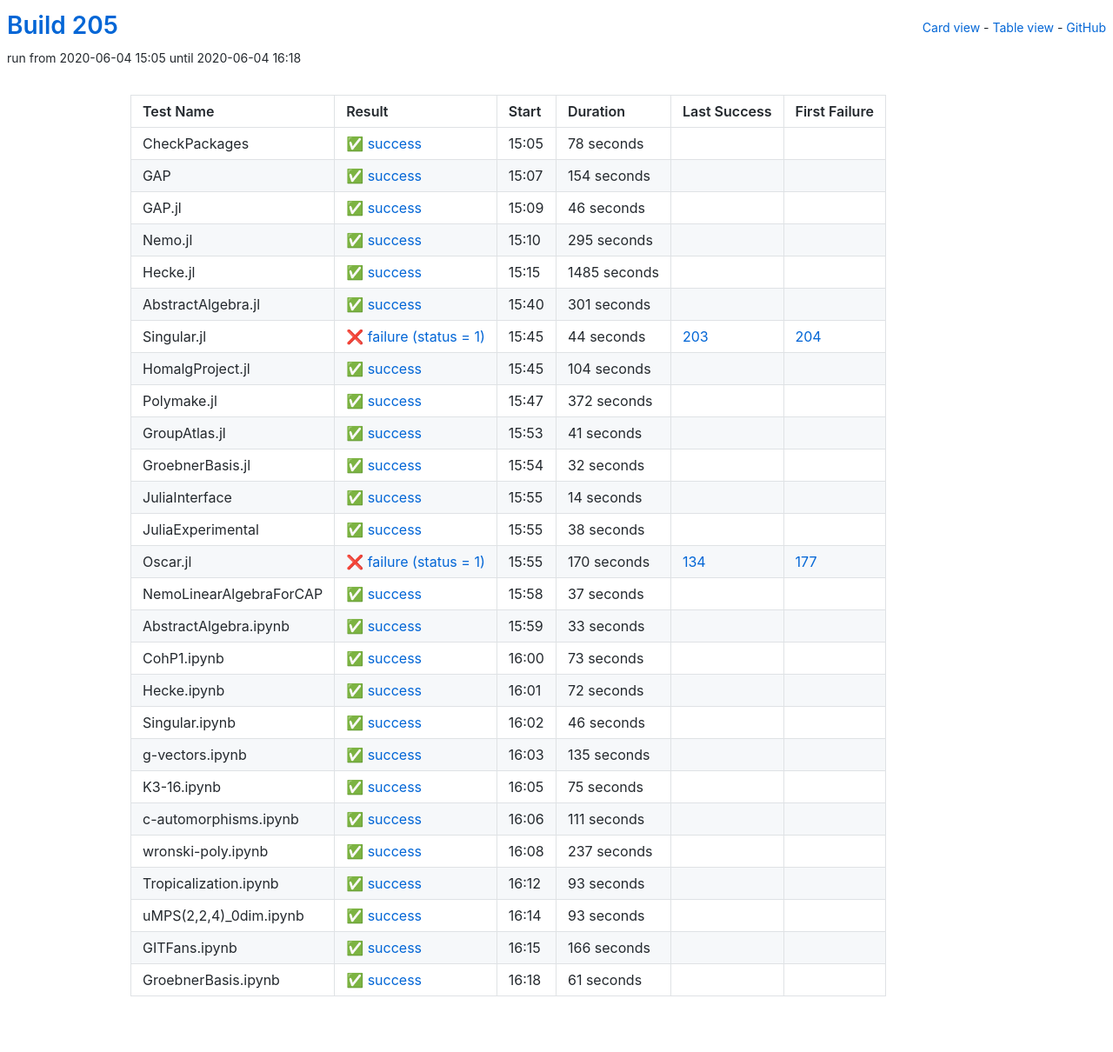
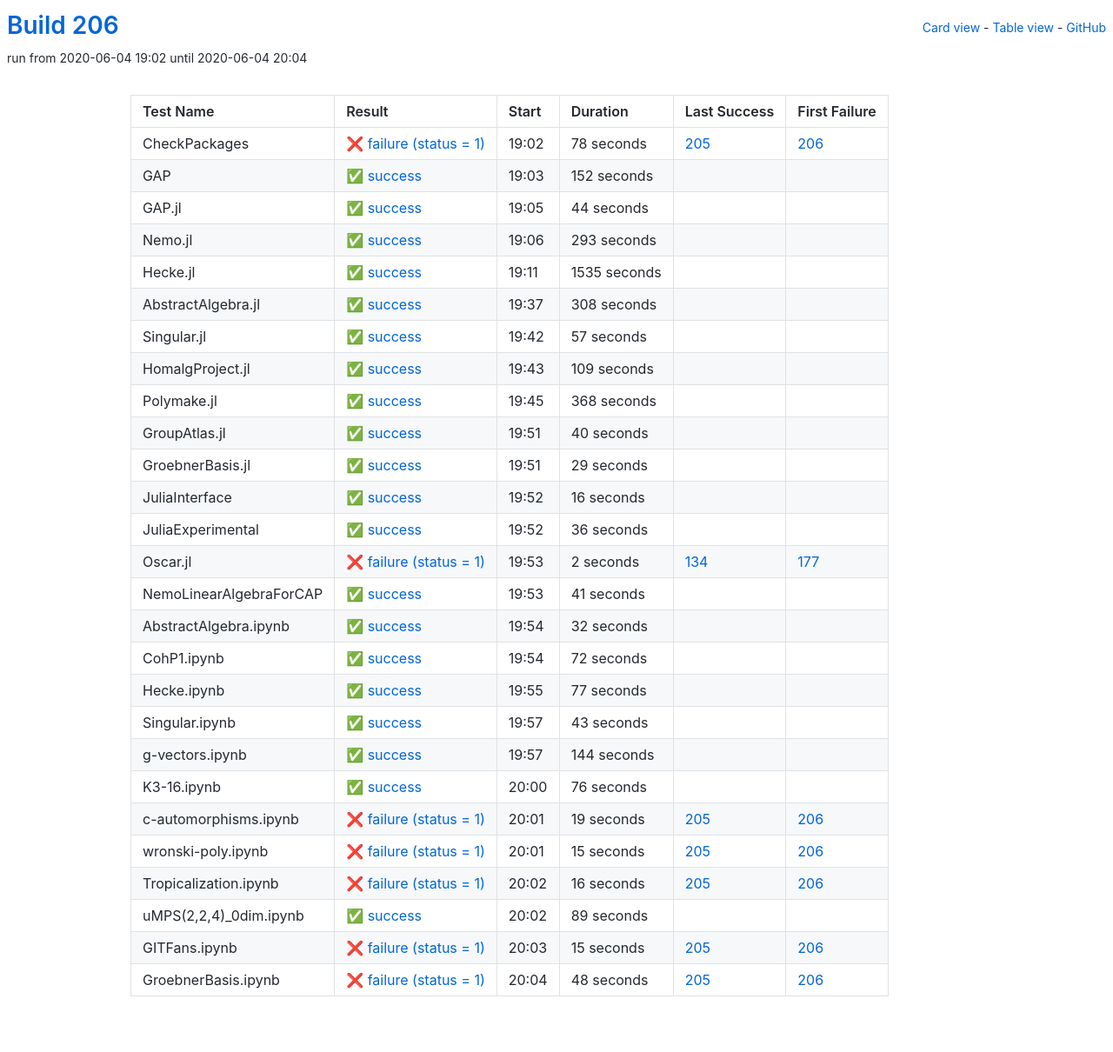
Before and after one commit to oscar-system/oscar-ci-status-stable, a Jekyll site: the page built from table.html, in a window 1280 px wide. Shown: the whole page at 87% size. Built offline with Jekyll 4.4.1, drawn with Linux system fonts in a browser that asks for light colours.

Commit message:
Build 206

```diff
--- a/_data/ci.yml
+++ b/_data/ci.yml
@@ -1,328 +1,328 @@
-build: 205
-build_url: https://oscarci.mathematik.uni-kl.de/job/oscar-stable/205/
+build: 206
+build_url: https://oscarci.mathematik.uni-kl.de/job/oscar-stable/206/
 job: oscar-stable
 tests:
 - duration: 78
-  exitcode: 0
-  first_failure: false
-  first_failure_url: null
+  exitcode: 1
+  first_failure: 206
+  first_failure_url: https://oscarci.mathematik.uni-kl.de/job/oscar-stable/206/
   id: checkpackages
-  last_success: false
-  last_success_url: null
-  log: https://oscarci.mathematik.uni-kl.de/job/oscar-stable/205/artifact/logs/build-205/CheckPackages.log
+  last_success: 205
+  last_success_url: https://oscarci.mathematik.uni-kl.de/job/oscar-stable/205/
+  log: https://oscarci.mathematik.uni-kl.de/job/oscar-stable/206/artifact/logs/build-206/CheckPackages.log
   name: CheckPackages
-  start: 2020-06-04 15:05
-  status: success
-  success: true
-- duration: 154
+  start: 2020-06-04 19:02
+  status: failure
+  success: false
+- duration: 152
   exitcode: 0
   first_failure: false
   first_failure_url: null
   id: gap
   last_success: false
   last_success_url: null
-  log: https://oscarci.mathematik.uni-kl.de/job/oscar-stable/205/artifact/logs/build-205/GAP.log
+  log: https://oscarci.mathematik.uni-kl.de/job/oscar-stable/206/artifact/logs/build-206/GAP.log
   name: GAP
-  start: 2020-06-04 15:07
+  start: 2020-06-04 19:03
   status: success
   success: true
-- duration: 46
+- duration: 44
   exitcode: 0
   first_failure: false
   first_failure_url: null
   id: gap-jl
   last_success: false
   last_success_url: null
-  log: https://oscarci.mathematik.uni-kl.de/job/oscar-stable/205/artifact/logs/build-205/GAP.jl.log
+  log: https://oscarci.mathematik.uni-kl.de/job/oscar-stable/206/artifact/logs/build-206/GAP.jl.log
   name: GAP.jl
-  start: 2020-06-04 15:09
+  start: 2020-06-04 19:05
   status: success
   success: true
-- duration: 295
+- duration: 293
   exitcode: 0
   first_failure: false
   first_failure_url: null
   id: nemo-jl
   last_success: false
   last_success_url: null
-  log: https://oscarci.mathematik.uni-kl.de/job/oscar-stable/205/artifact/logs/build-205/Nemo.jl.log
+  log: https://oscarci.mathematik.uni-kl.de/job/oscar-stable/206/artifact/logs/build-206/Nemo.jl.log
   name: Nemo.jl
-  start: 2020-06-04 15:10
+  start: 2020-06-04 19:06
   status: success
   success: true
-- duration: 1485
+- duration: 1535
   exitcode: 0
   first_failure: false
   first_failure_url: null
   id: hecke-jl
   last_success: false
   last_success_url: null
-  log: https://oscarci.mathematik.uni-kl.de/job/oscar-stable/205/artifact/logs/build-205/Hecke.jl.log
+  log: https://oscarci.mathematik.uni-kl.de/job/oscar-stable/206/artifact/logs/build-206/Hecke.jl.log
   name: Hecke.jl
-  start: 2020-06-04 15:15
+  start: 2020-06-04 19:11
   status: success
   success: true
-- duration: 301
+- duration: 308
   exitcode: 0
   first_failure: false
   first_failure_url: null
   id: abstractalgebra-jl
   last_success: false
   last_success_url: null
-  log: https://oscarci.mathematik.uni-kl.de/job/oscar-stable/205/artifact/logs/build-205/AbstractAlgebra.jl.log
+  log: https://oscarci.mathematik.uni-kl.de/job/oscar-stable/206/artifact/logs/build-206/AbstractAlgebra.jl.log
   name: AbstractAlgebra.jl
-  start: 2020-06-04 15:40
+  start: 2020-06-04 19:37
   status: success
   success: true
-- duration: 44
-  exitcode: 1
-  first_failure: 204
-  first_failure_url: https://oscarci.mathematik.uni-kl.de/job/oscar-stable/204/
+- duration: 57
+  exitcode: 0
+  first_failure: false
+  first_failure_url: null
   id: singular-jl
-  last_success: 203
-  last_success_url: https://oscarci.mathematik.uni-kl.de/job/oscar-stable/203/
-  log: https://oscarci.mathematik.uni-kl.de/job/oscar-stable/205/artifact/logs/build-205/Singular.jl.log
+  last_success: false
+  last_success_url: null
+  log: https://oscarci.mathematik.uni-kl.de/job/oscar-stable/206/artifact/logs/build-206/Singular.jl.log
   name: Singular.jl
-  start: 2020-06-04 15:45
-  status: failure
-  success: false
-- duration: 104
+  start: 2020-06-04 19:42
+  status: success
+  success: true
+- duration: 109
   exitcode: 0
   first_failure: false
   first_failure_url: null
   id: homalgproject-jl
   last_success: false
   last_success_url: null
-  log: https://oscarci.mathematik.uni-kl.de/job/oscar-stable/205/artifact/logs/build-205/HomalgProject.jl.log
+  log: https://oscarci.mathematik.uni-kl.de/job/oscar-stable/206/artifact/logs/build-206/HomalgProject.jl.log
   name: HomalgProject.jl
-  start: 2020-06-04 15:45
+  start: 2020-06-04 19:43
   status: success
   success: true
-- duration: 372
+- duration: 368
   exitcode: 0
   first_failure: false
   first_failure_url: null
   id: polymake-jl
   last_success: false
   last_success_url: null
-  log: https://oscarci.mathematik.uni-kl.de/job/oscar-stable/205/artifact/logs/build-205/Polymake.jl.log
+  log: https://oscarci.mathematik.uni-kl.de/job/oscar-stable/206/artifact/logs/build-206/Polymake.jl.log
   name: Polymake.jl
-  start: 2020-06-04 15:47
+  start: 2020-06-04 19:45
   status: success
   success: true
-- duration: 41
+- duration: 40
   exitcode: 0
   first_failure: false
   first_failure_url: null
   id: groupatlas-jl
   last_success: false
   last_success_url: null
-  log: https://oscarci.mathematik.uni-kl.de/job/oscar-stable/205/artifact/logs/build-205/GroupAtlas.jl.log
+  log: https://oscarci.mathematik.uni-kl.de/job/oscar-stable/206/artifact/logs/build-206/GroupAtlas.jl.log
   name: GroupAtlas.jl
-  start: 2020-06-04 15:53
+  start: 2020-06-04 19:51
+  status: success
+  success: true
+- duration: 29
+  exitcode: 0
+  first_failure: false
+  first_failure_url: null
+  id: groebnerbasis-jl
+  last_success: false
+  last_success_url: null
+  log: https://oscarci.mathematik.uni-kl.de/job/oscar-stable/206/artifact/logs/build-206/GroebnerBasis.jl.log
+  name: GroebnerBasis.jl
+  start: 2020-06-04 19:51
+  status: success
+  success: true
+- duration: 16
+  exitcode: 0
+  first_failure: false
+  first_failure_url: null
+  id: juliainterface
+  last_success: false
+  last_success_url: null
+  log: https://oscarci.mathematik.uni-kl.de/job/oscar-stable/206/artifact/logs/build-206/JuliaInterface.log
+  name: JuliaInterface
+  start: 2020-06-04 19:52
+  status: success
+  success: true
+- duration: 36
+  exitcode: 0
+  first_failure: false
+  first_failure_url: null
+  id: juliaexperimental
+  last_success: false
+  last_success_url: null
+  log: https://oscarci.mathematik.uni-kl.de/job/oscar-stable/206/artifact/logs/build-206/JuliaExperimental.log
+  name: JuliaExperimental
+  start: 2020-06-04 19:52
+  status: success
+  success: true
+- duration: 2
+  exitcode: 1
+  first_failure: 177
+  first_failure_url: https://oscarci.mathematik.uni-kl.de/job/oscar-stable/177/
+  id: oscar-jl
+  last_success: 134
+  last_success_url: https://oscarci.mathematik.uni-kl.de/job/oscar-stable/134/
+  log: https://oscarci.mathematik.uni-kl.de/job/oscar-stable/206/artifact/logs/build-206/Oscar.jl.log
+  name: Oscar.jl
+  start: 2020-06-04 19:53
+  status: failure
+  success: false
+- duration: 41
+  exitcode: 0
+  first_failure: false
+  first_failure_url: null
+  id: nemolinearalgebraforcap
+  last_success: false
+  last_success_url: null
+  log: https://oscarci.mathematik.uni-kl.de/job/oscar-stable/206/artifact/logs/build-206/NemoLinearAlgebraForCAP.log
+  name: NemoLinearAlgebraForCAP
+  start: 2020-06-04 19:53
   status: success
   success: true
 - duration: 32
   exitcode: 0
   first_failure: false
   first_failure_url: null
-  id: groebnerbasis-jl
-  last_success: false
-  last_success_url: null
-  log: https://oscarci.mathematik.uni-kl.de/job/oscar-stable/205/artifact/logs/build-205/GroebnerBasis.jl.log
-  name: GroebnerBasis.jl
-  start: 2020-06-04 15:54
-  status: success
-  success: true
-- duration: 14
-  exitcode: 0
-  first_failure: false
-  first_failure_url: null
-  id: juliainterface
-  last_success: false
-  last_success_url: null
-  log: https://oscarci.mathematik.uni-kl.de/job/oscar-stable/205/artifact/logs/build-205/JuliaInterface.log
-  name: JuliaInterface
-  start: 2020-06-04 15:55
-  status: success
-  success: true
-- duration: 38
-  exitcode: 0
-  first_failure: false
-  first_failure_url: null
-  id: juliaexperimental
-  last_success: false
-  last_success_url: null
-  log: https://oscarci.mathematik.uni-kl.de/job/oscar-stable/205/artifact/logs/build-205/JuliaExperimental.log
-  name: JuliaExperimental
-  start: 2020-06-04 15:55
-  status: success
-  success: true
-- duration: 170
-  exitcode: 1
-  first_failure: 177
-  first_failure_url: https://oscarci.mathematik.uni-kl.de/job/oscar-stable/177/
-  id: oscar-jl
-  last_success: 134
-  last_success_url: https://oscarci.mathematik.uni-kl.de/job/oscar-stable/134/
-  log: https://oscarci.mathematik.uni-kl.de/job/oscar-stable/205/artifact/logs/build-205/Oscar.jl.log
-  name: Oscar.jl
-  start: 2020-06-04 15:55
-  status: failure
-  success: false
-- duration: 37
-  exitcode: 0
-  first_failure: false
-  first_failure_url: null
-  id: nemolinearalgebraforcap
-  last_success: false
-  last_success_url: null
-  log: https://oscarci.mathematik.uni-kl.de/job/oscar-stable/205/artifact/logs/build-205/NemoLinearAlgebraForCAP.log
-  name: NemoLinearAlgebraForCAP
-  start: 2020-06-04 15:58
-  status: success
-  success: true
-- duration: 33
-  exitcode: 0
-  first_failure: false
-  first_failure_url: null
   id: abstractalgebra-ipynb
   last_success: false
   last_success_url: null
-  log: https://oscarci.mathematik.uni-kl.de/job/oscar-stable/205/artifact/logs/build-205/AbstractAlgebra.ipynb.log
+  log: https://oscarci.mathematik.uni-kl.de/job/oscar-stable/206/artifact/logs/build-206/AbstractAlgebra.ipynb.log
   name: AbstractAlgebra.ipynb
-  start: 2020-06-04 15:59
+  start: 2020-06-04 19:54
   status: success
   success: true
-- duration: 73
+- duration: 72
   exitcode: 0
   first_failure: false
   first_failure_url: null
   id: cohp1-ipynb
   last_success: false
   last_success_url: null
-  log: https://oscarci.mathematik.uni-kl.de/job/oscar-stable/205/artifact/logs/build-205/CohP1.ipynb.log
+  log: https://oscarci.mathematik.uni-kl.de/job/oscar-stable/206/artifact/logs/build-206/CohP1.ipynb.log
   name: CohP1.ipynb
-  start: 2020-06-04 16:00
+  start: 2020-06-04 19:54
   status: success
   success: true
-- duration: 72
+- duration: 77
   exitcode: 0
   first_failure: false
   first_failure_url: null
   id: hecke-ipynb
   last_success: false
   last_success_url: null
-  log: https://oscarci.mathematik.uni-kl.de/job/oscar-stable/205/artifact/logs/build-205/Hecke.ipynb.log
+  log: https://oscarci.mathematik.uni-kl.de/job/oscar-stable/206/artifact/logs/build-206/Hecke.ipynb.log
   name: Hecke.ipynb
-  start: 2020-06-04 16:01
+  start: 2020-06-04 19:55
   status: success
   success: true
-- duration: 46
+- duration: 43
   exitcode: 0
   first_failure: false
   first_failure_url: null
   id: singular-ipynb
   last_success: false
   last_success_url: null
-  log: https://oscarci.mathematik.uni-kl.de/job/oscar-stable/205/artifact/logs/build-205/Singular.ipynb.log
+  log: https://oscarci.mathematik.uni-kl.de/job/oscar-stable/206/artifact/logs/build-206/Singular.ipynb.log
   name: Singular.ipynb
-  start: 2020-06-04 16:02
+  start: 2020-06-04 19:57
   status: success
   success: true
-- duration: 135
+- duration: 144
   exitcode: 0
   first_failure: false
   first_failure_url: null
   id: g-vectors-ipynb
   last_success: false
   last_success_url: null
-  log: https://oscarci.mathematik.uni-kl.de/job/oscar-stable/205/artifact/logs/build-205/g-vectors.ipynb.log
+  log: https://oscarci.mathematik.uni-kl.de/job/oscar-stable/206/artifact/logs/build-206/g-vectors.ipynb.log
   name: g-vectors.ipynb
-  start: 2020-06-04 16:03
+  start: 2020-06-04 19:57
   status: success
   success: true
-- duration: 75
+- duration: 76
   exitcode: 0
   first_failure: false
   first_failure_url: null
   id: k3-16-ipynb
   last_success: false
   last_success_url: null
-  log: https://oscarci.mathematik.uni-kl.de/job/oscar-stable/205/artifact/logs/build-205/K3-16.ipynb.log
+  log: https://oscarci.mathematik.uni-kl.de/job/oscar-stable/206/artifact/logs/build-206/K3-16.ipynb.log
   name: K3-16.ipynb
-  start: 2020-06-04 16:05
+  start: 2020-06-04 20:00
   status: success
   success: true
-- duration: 111
-  exitcode: 0
-  first_failure: false
-  first_failure_url: null
+- duration: 19
+  exitcode: 1
+  first_failure: 206
+  first_failure_url: https://oscarci.mathematik.uni-kl.de/job/oscar-stable/206/
   id: c-automorphisms-ipynb
-  last_success: false
-  last_success_url: null
-  log: https://oscarci.mathematik.uni-kl.de/job/oscar-stable/205/artifact/logs/build-205/c-automorphisms.ipynb.log
+  last_success: 205
+  last_success_url: https://oscarci.mathematik.uni-kl.de/job/oscar-stable/205/
+  log: https://oscarci.mathematik.uni-kl.de/job/oscar-stable/206/artifact/logs/build-206/c-automorphisms.ipynb.log
   name: c-automorphisms.ipynb
-  start: 2020-06-04 16:06
-  status: success
-  success: true
-- duration: 237
-  exitcode: 0
-  first_failure: false
-  first_failure_url: null
+  start: 2020-06-04 20:01
+  status: failure
+  success: false
+- duration: 15
+  exitcode: 1
+  first_failure: 206
+  first_failure_url: https://oscarci.mathematik.uni-kl.de/job/oscar-stable/206/
   id: wronski-poly-ipynb
-  last_success: false
-  last_success_url: null
-  log: https://oscarci.mathematik.uni-kl.de/job/oscar-stable/205/artifact/logs/build-205/wronski-poly.ipynb.log
+  last_success: 205
+  last_success_url: https://oscarci.mathematik.uni-kl.de/job/oscar-stable/205/
+  log: https://oscarci.mathematik.uni-kl.de/job/oscar-stable/206/artifact/logs/build-206/wronski-poly.ipynb.log
   name: wronski-poly.ipynb
-  start: 2020-06-04 16:08
-  status: success
-  success: true
-- duration: 93
-  exitcode: 0
-  first_failure: false
-  first_failure_url: null
+  start: 2020-06-04 20:01
+  status: failure
+  success: false
+- duration: 16
+  exitcode: 1
+  first_failure: 206
+  first_failure_url: https://oscarci.mathematik.uni-kl.de/job/oscar-stable/206/
   id: tropicalization-ipynb
-  last_success: false
-  last_success_url: null
-  log: https://oscarci.mathematik.uni-kl.de/job/oscar-stable/205/artifact/logs/build-205/Tropicalization.ipynb.log
+  last_success: 205
+  last_success_url: https://oscarci.mathematik.uni-kl.de/job/oscar-stable/205/
+  log: https://oscarci.mathematik.uni-kl.de/job/oscar-stable/206/artifact/logs/build-206/Tropicalization.ipynb.log
   name: Tropicalization.ipynb
-  start: 2020-06-04 16:12
-  status: success
-  success: true
-- duration: 93
+  start: 2020-06-04 20:02
+  status: failure
+  success: false
+- duration: 89
   exitcode: 0
   first_failure: false
   first_failure_url: null
   id: umps-2-2-4-0dim-ipynb
   last_success: false
   last_success_url: null
-  log: https://oscarci.mathematik.uni-kl.de/job/oscar-stable/205/artifact/logs/build-205/uMPS-2-2-4-_0dim.ipynb.log
+  log: https://oscarci.mathematik.uni-kl.de/job/oscar-stable/206/artifact/logs/build-206/uMPS-2-2-4-_0dim.ipynb.log
   name: uMPS(2,2,4)_0dim.ipynb
-  start: 2020-06-04 16:14
+  start: 2020-06-04 20:02
   status: success
   success: true
-- duration: 166
-  exitcode: 0
-  first_failure: false
-  first_failure_url: null
+- duration: 15
+  exitcode: 1
+  first_failure: 206
+  first_failure_url: https://oscarci.mathematik.uni-kl.de/job/oscar-stable/206/
   id: gitfans-ipynb
-  last_success: false
-  last_success_url: null
-  log: https://oscarci.mathematik.uni-kl.de/job/oscar-stable/205/artifact/logs/build-205/GITFans.ipynb.log
+  last_success: 205
+  last_success_url: https://oscarci.mathematik.uni-kl.de/job/oscar-stable/205/
+  log: https://oscarci.mathematik.uni-kl.de/job/oscar-stable/206/artifact/logs/build-206/GITFans.ipynb.log
   name: GITFans.ipynb
-  start: 2020-06-04 16:15
-  status: success
-  success: true
-- duration: 61
-  exitcode: 0
-  first_failure: false
-  first_failure_url: null
+  start: 2020-06-04 20:03
+  status: failure
+  success: false
+- duration: 48
+  exitcode: 1
+  first_failure: 206
+  first_failure_url: https://oscarci.mathematik.uni-kl.de/job/oscar-stable/206/
   id: groebnerbasis-ipynb
-  last_success: false
-  last_success_url: null
-  log: https://oscarci.mathematik.uni-kl.de/job/oscar-stable/205/artifact/logs/build-205/GroebnerBasis.ipynb.log
+  last_success: 205
+  last_success_url: https://oscarci.mathematik.uni-kl.de/job/oscar-stable/205/
+  log: https://oscarci.mathematik.uni-kl.de/job/oscar-stable/206/artifact/logs/build-206/GroebnerBasis.ipynb.log
   name: GroebnerBasis.ipynb
-  start: 2020-06-04 16:18
-  status: success
-  success: true
+  start: 2020-06-04 20:04
+  status: failure
+  success: false
```
Also changed, not shown: README.md.
